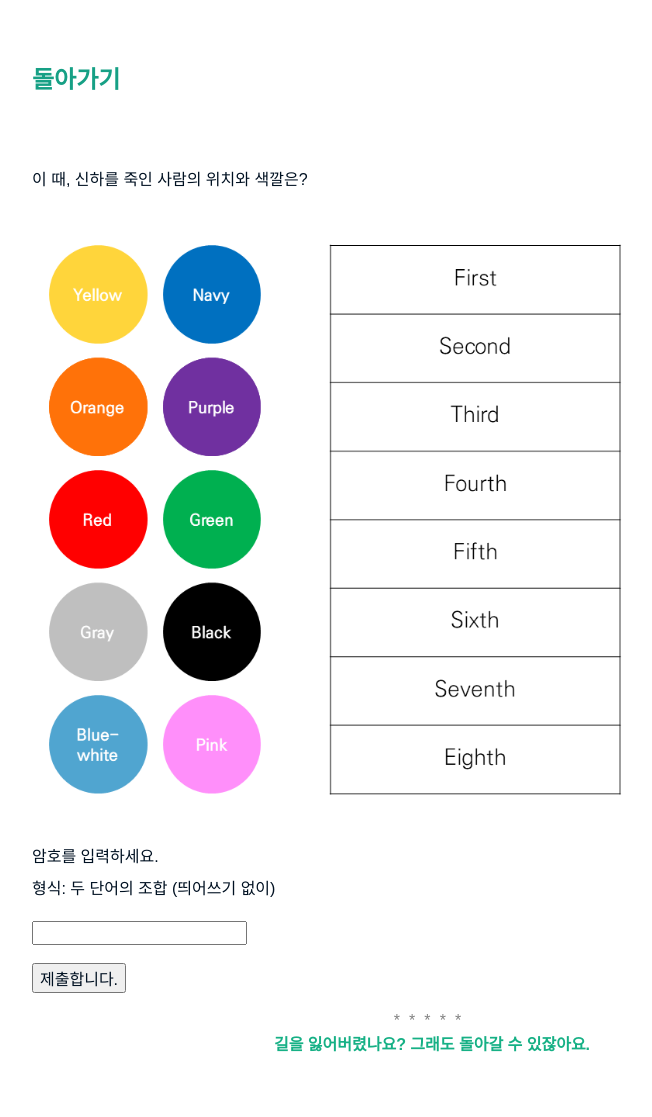
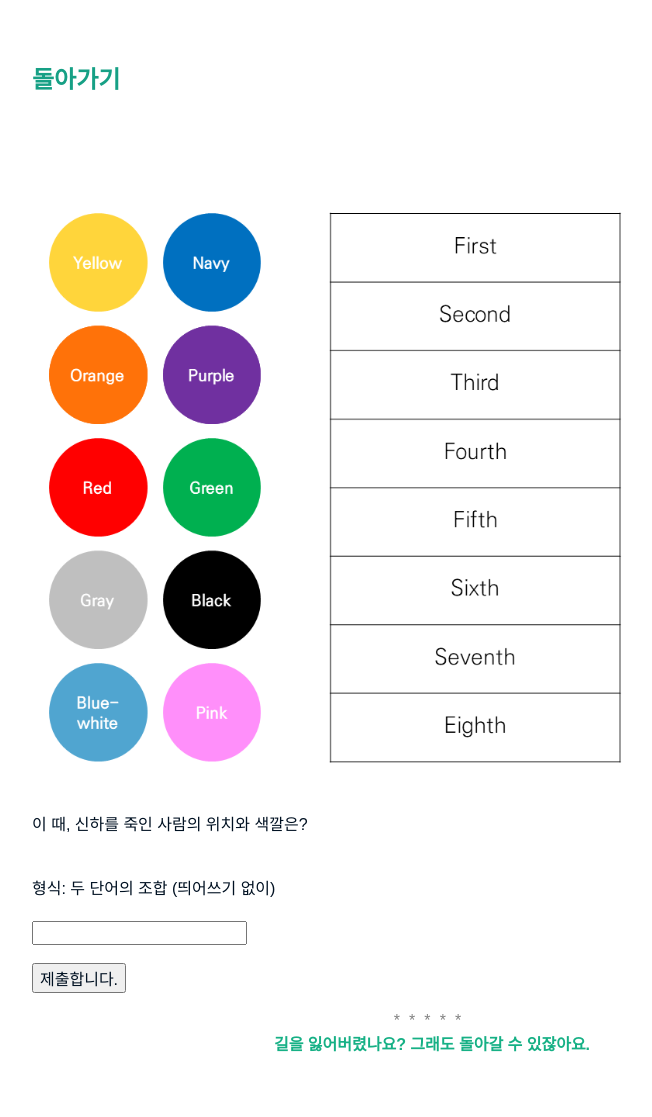
Before and after one commit to seil0224/seil0224.github.io, a Jekyll site: the page built from labyrinth/unnamed3.md, in a window 1280 px wide. Shown: the whole page, without its empty margins (208-860 px from the left). Built offline with Jekyll 4.4.1, drawn with Linux system fonts in a browser that asks for light colours; some web fonts are replaced.

Commit message:
modify file

```diff
--- a/labyrinth/unnamed3.md
+++ b/labyrinth/unnamed3.md
@@ -15,11 +15,11 @@ sitemap:
 
 
 <p>
-이 때, 신하를 죽인 사람의 위치와 색깔은?<br>
 <br>
 <img src="https://seil0224.github.io/images/hierarchy.png" style="width: 75%; height: auto;">
 <br>
-암호를 입력하세요. <br>
+이 때, 신하를 죽인 사람의 위치와 색깔은?<br>
+<br>
 형식: 두 단어의 조합 (띄어쓰기 없이) <br>
   <form autocomplete='off' onsubmit = "jsMove();">
       <input id = 'passcode' type='text' required><br><br>
```
